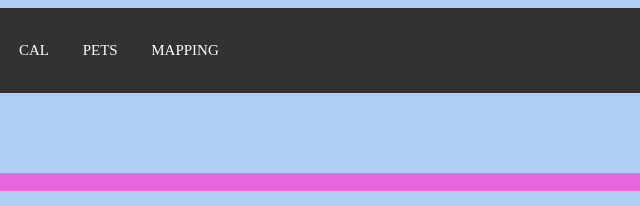
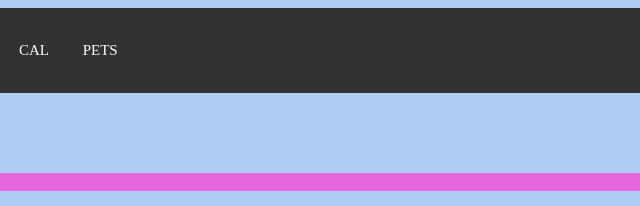
Before and after one commit to boomba330/terrence67, a plain HTML site: page family.html in a window 1280 px wide. Shown: the top 206 px of the page, 452-1092 px from the left. Drawn offline with Linux system fonts and the light colour scheme.

Commit message:
update 0.0.0.1

```diff
--- a/family.html
+++ b/family.html
@@ -18,8 +18,6 @@
             <li> <a href="family.html"> FAM </a></li>
             <li> <a href="kalendaryo.html"> CAL </a></li>
             <li> <a href="pets.html">PETS </a>
-            <li> <a href="3object.html"> MAPPING</a></li>
-
         </ul>
     </nav>
     <h1>Family picture</h1>
```
